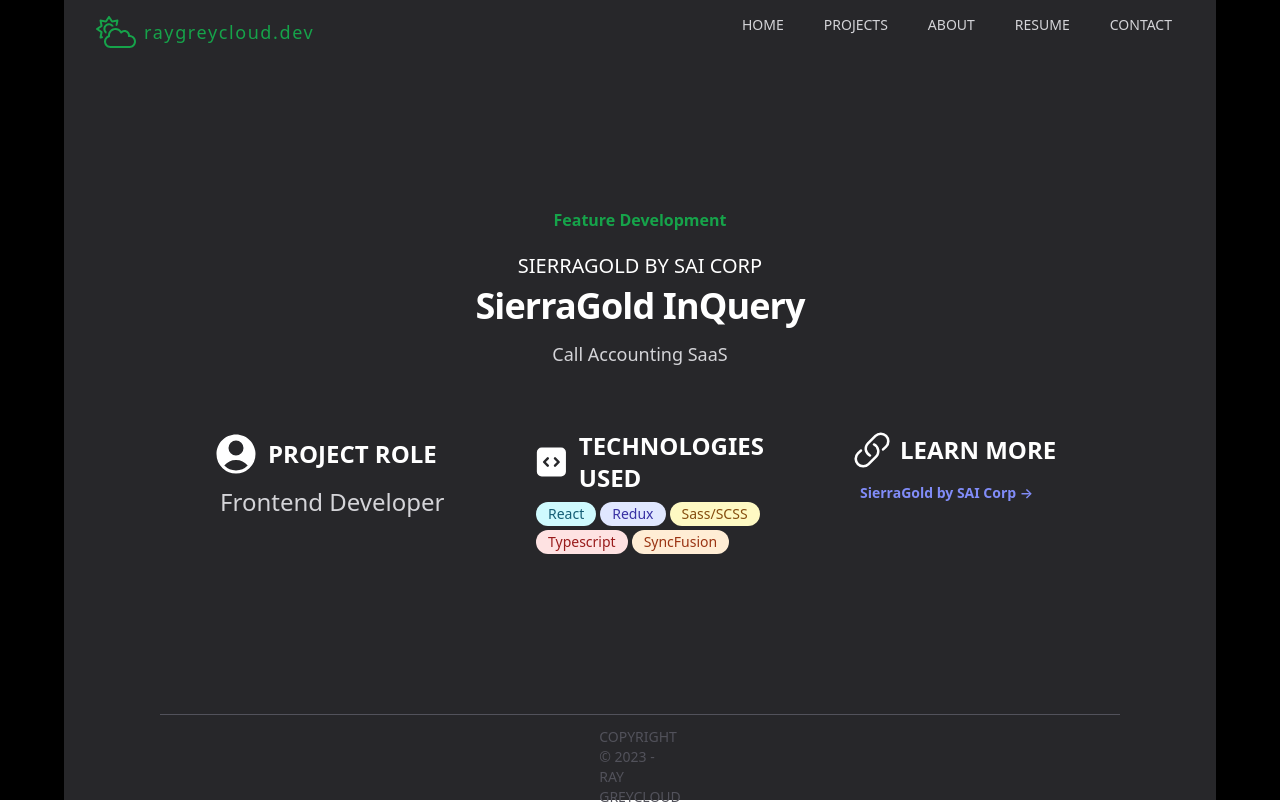
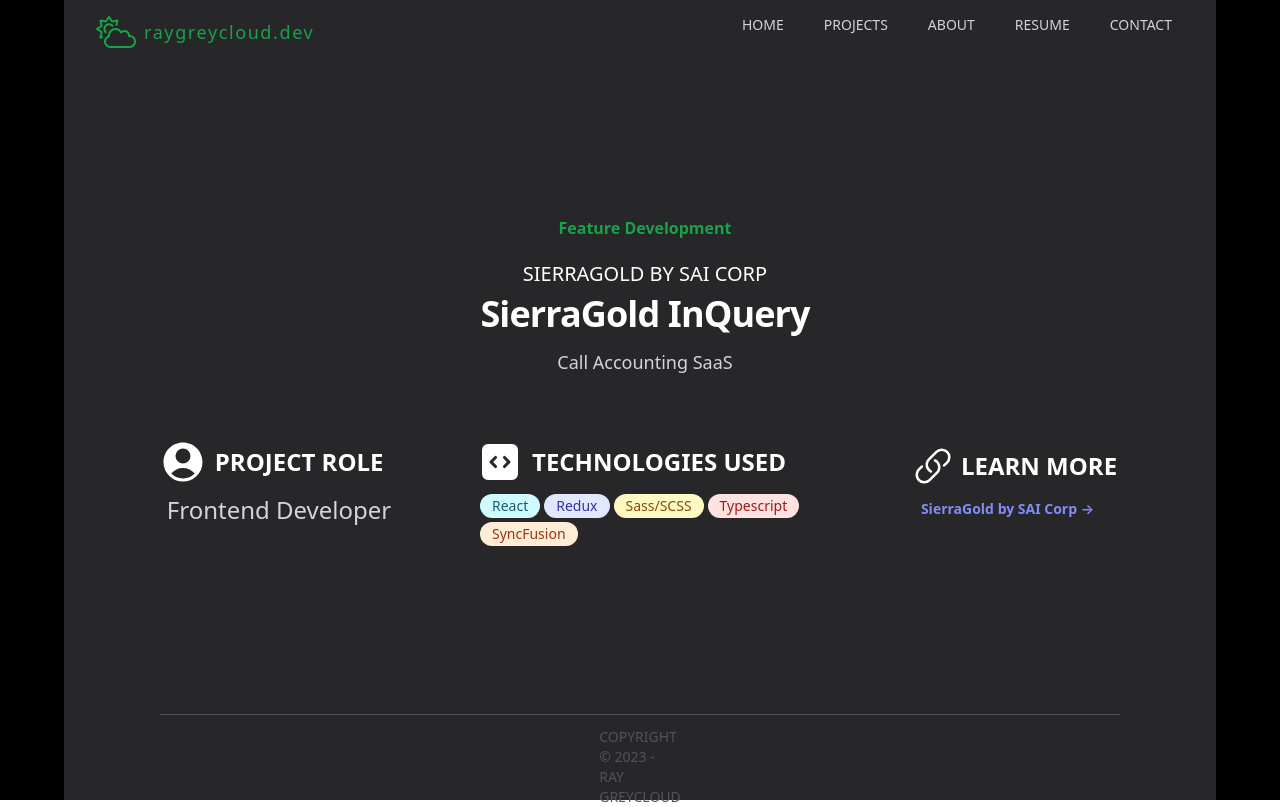
Before and after one commit to rayGreycloud/raygreycloud-dev, a Next.js app: page /projects/SAI in a window 1280 px wide. Built offline with nearby package versions, Linux system fonts and the light colour scheme.

Commit message:
update project page

```diff
--- a/pages/projects/[projectId].jsx
+++ b/pages/projects/[projectId].jsx
@@ -57,7 +57,7 @@
   };
 
   return (
-    <main className='flex flex-col items-center w-full flex-1 py-16 pl-2.5 md:pt-20 md:px-20 mb-10'>
+    <main className='flex flex-col items-center w-full flex-1 py-16 pl-2.5 md:pt-20 mb-10'>
       <div className='mx-auto max-w-7xl px-6 lg:px-8'>
         <div className='mx-auto max-w-2xl sm:text-center'>
           <h2 className='text-base font-semibold leading-7 text-green-600'>
@@ -78,8 +78,8 @@
       </div>
 
       <div className='mx-auto mt-16 max-w-7xl px-6 lg:px-8'>
-        <dl className='mx-auto grid max-w-2xl grid-cols-1 gap-x-6 gap-y-10 text-base leading-7 text-gray-300 sm:grid-cols-2 lg:mx-0 lg:max-w-none xl:grid-cols-3 lg:gap-x-8 lg:gap-y-16'>
-          <div className='relative pl-9'>
+        <div className='mx-auto grid max-w-2xl grid-cols-1 justify-items-center align-items-center gap-x-6 gap-y-10 text-base leading-7 text-gray-300 sm:grid-cols-2 lg:grid-cols-3 lg:mx-0 lg:max-w-none lg:gap-x-8 lg:gap-y-16'>
+          <div className='relative'>
             <div className='pb-2 flex items-center gap-2 font-semibold text-white'>
               <UserCircleIcon
                 className='left-1 h-12 w-12 text-border-green-600'
@@ -89,7 +89,7 @@
             </div>
             <div className='text-2xl pl-2'>{project.role}</div>
           </div>
-          <div className='relative pl-9'>
+          <div className='relative grow'>
             <div className='pb-2 flex items-center gap-2 font-semibold text-white'>
               <CodeBracketSquareIcon
                 className='left-1 h-12 w-12 text-border-green-600'
@@ -105,7 +105,8 @@
               ))}
             </div>
           </div>
-          <div className='relative pl-9'>
+          {(project.clientUrl || project.appUrl) && (
+            <div className=' pt-2'>
               <div className='pb-2 flex items-center gap-2 font-semibold text-white'>
                 <LinkIcon
                   className='left-1 h-10 w-10 text-border-green-600'
@@ -140,7 +141,8 @@
                 )}
               </div>
             </div>
-        </dl>
+          )}
+        </div>
       </div>
     </main>
   );
--- a/pages/projects/index.jsx
+++ b/pages/projects/index.jsx
@@ -8,7 +8,7 @@
 
 export default function ProjectsPage({ projects }) {
   return (
-    <main className='flex flex-col items-center w-full flex-1 pt-16 md:pt-24 md:px-20 mb-10 text-center'>
+    <main className='flex flex-col items-center w-full flex-1 pt-16 md:pt-24 mb-10 text-center'>
       <h1 className='text-3xl md:text-6xl font-bold mb-8'>
         <div className='text-green-600'>Recent Projects</div>
       </h1>
```
Lines whose indentation alone changed are shown as unchanged.
